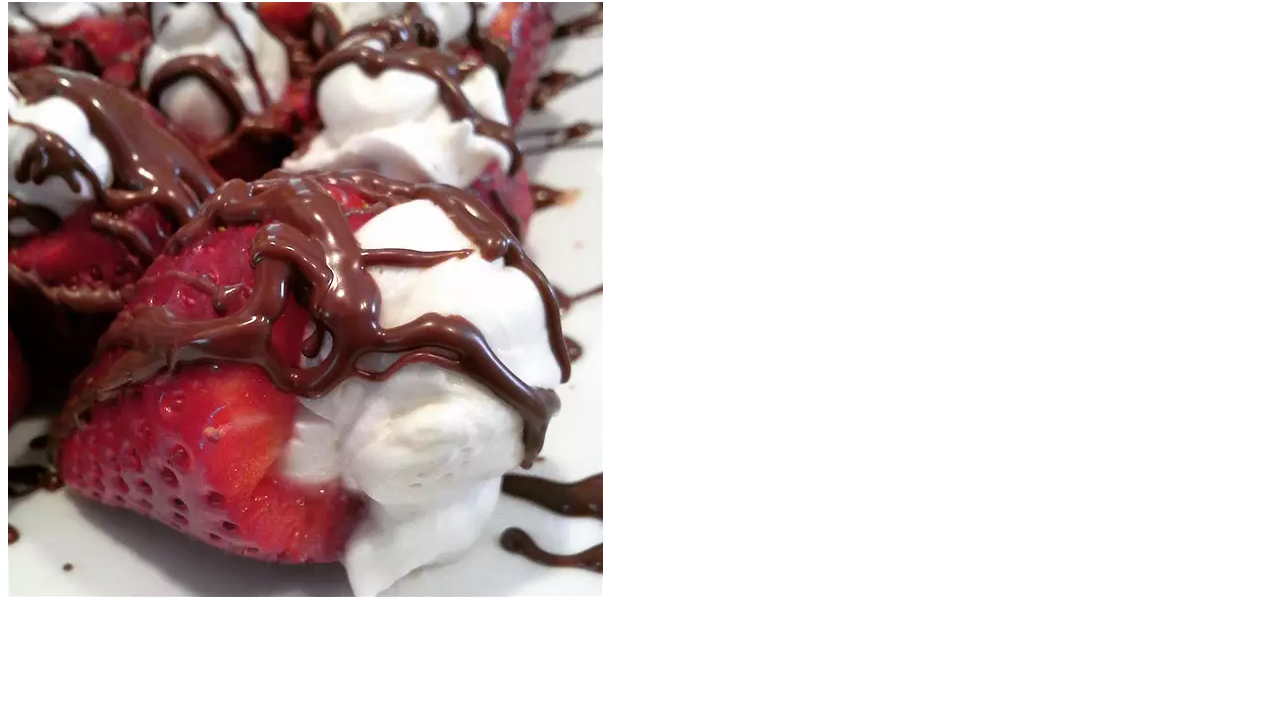
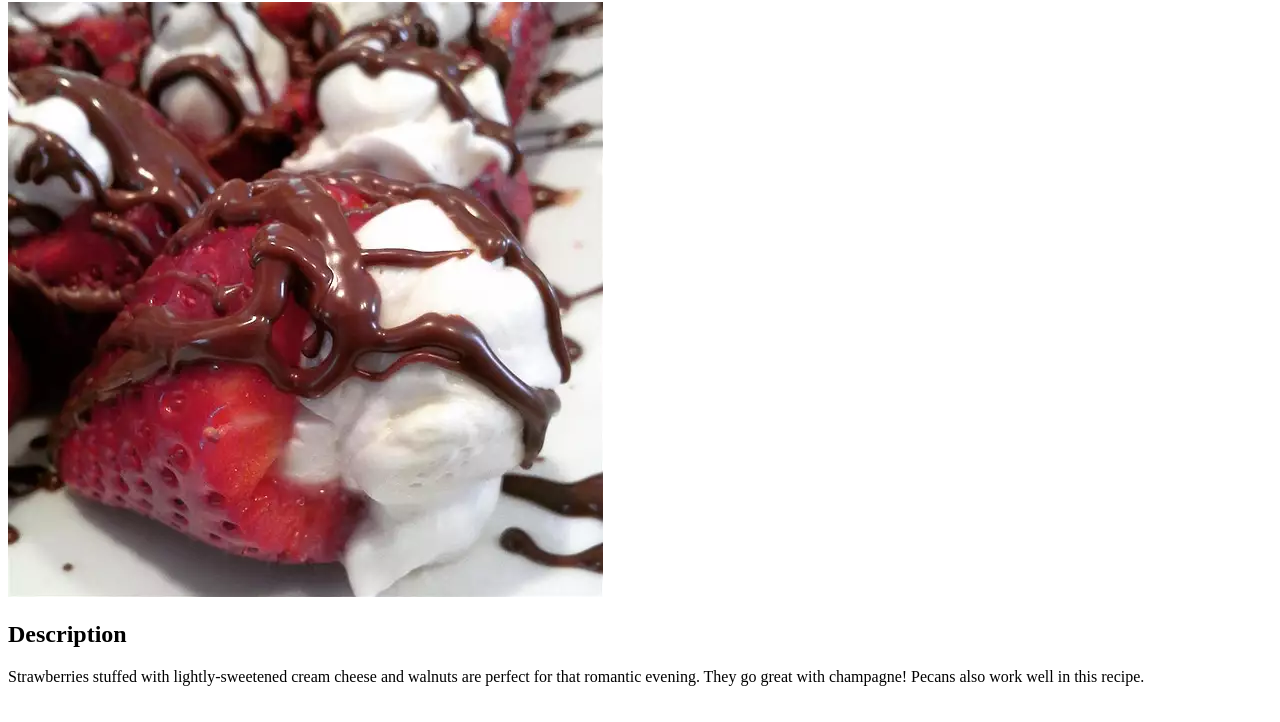
Before and after one commit to AustinMcCallister/odin-recipes, a plain HTML site: page recipes/valentine_night_strawberries.html in a window 1280 px wide. Shown: the part 78-800 px from the top of the page. Drawn offline with Linux system fonts and the light colour scheme.

Commit message:
Add description

```diff
--- a/recipes/valentine_night_strawberries.html
+++ b/recipes/valentine_night_strawberries.html
@@ -8,5 +8,9 @@
     <h1>Valentine Night Strawberries</h1>
     <img src="../img/strawberries.webp" alt="Strawberries topped with cream cheese and walnuts">
 
+    <h2>Description</h2>
+    <p>Strawberries stuffed with lightly-sweetened cream cheese and walnuts are perfect for that romantic evening.
+       They go great with champagne! Pecans also work well in this recipe. </p>
+
   </body>
 </html>
```
